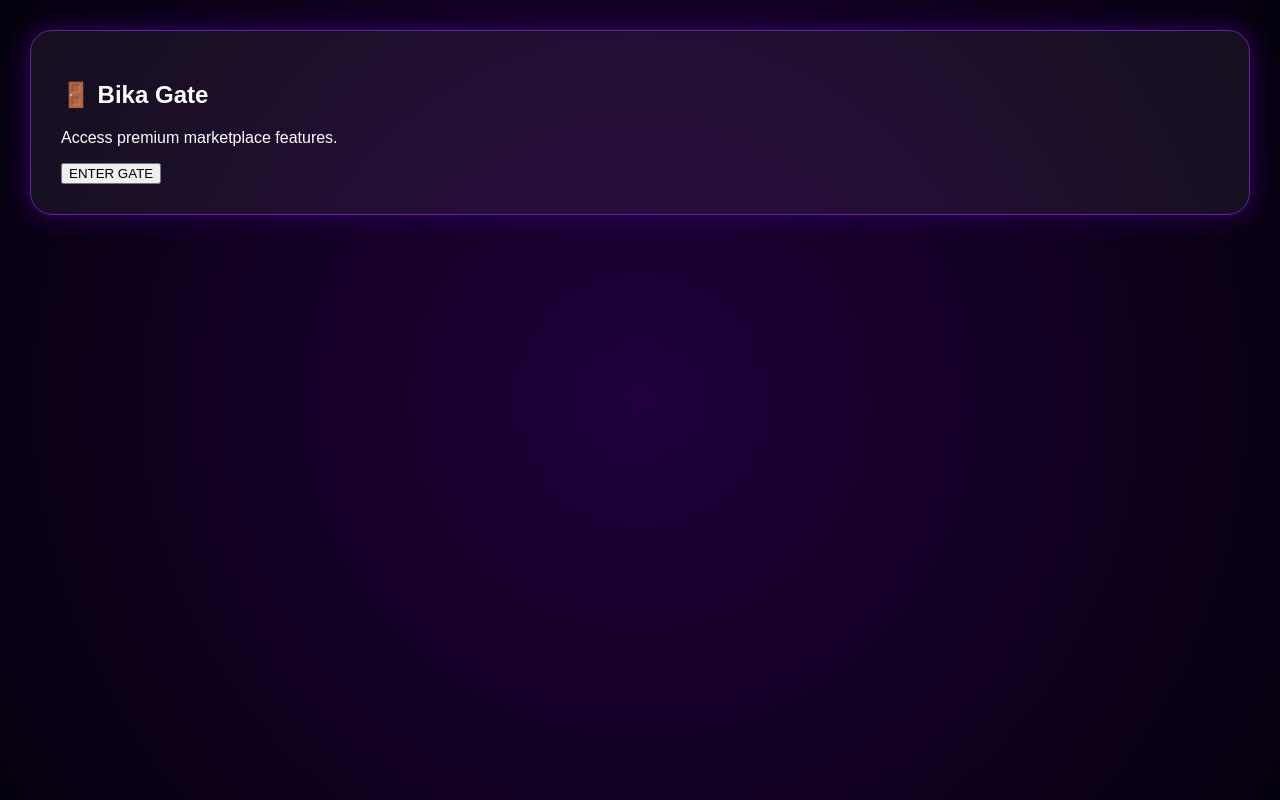
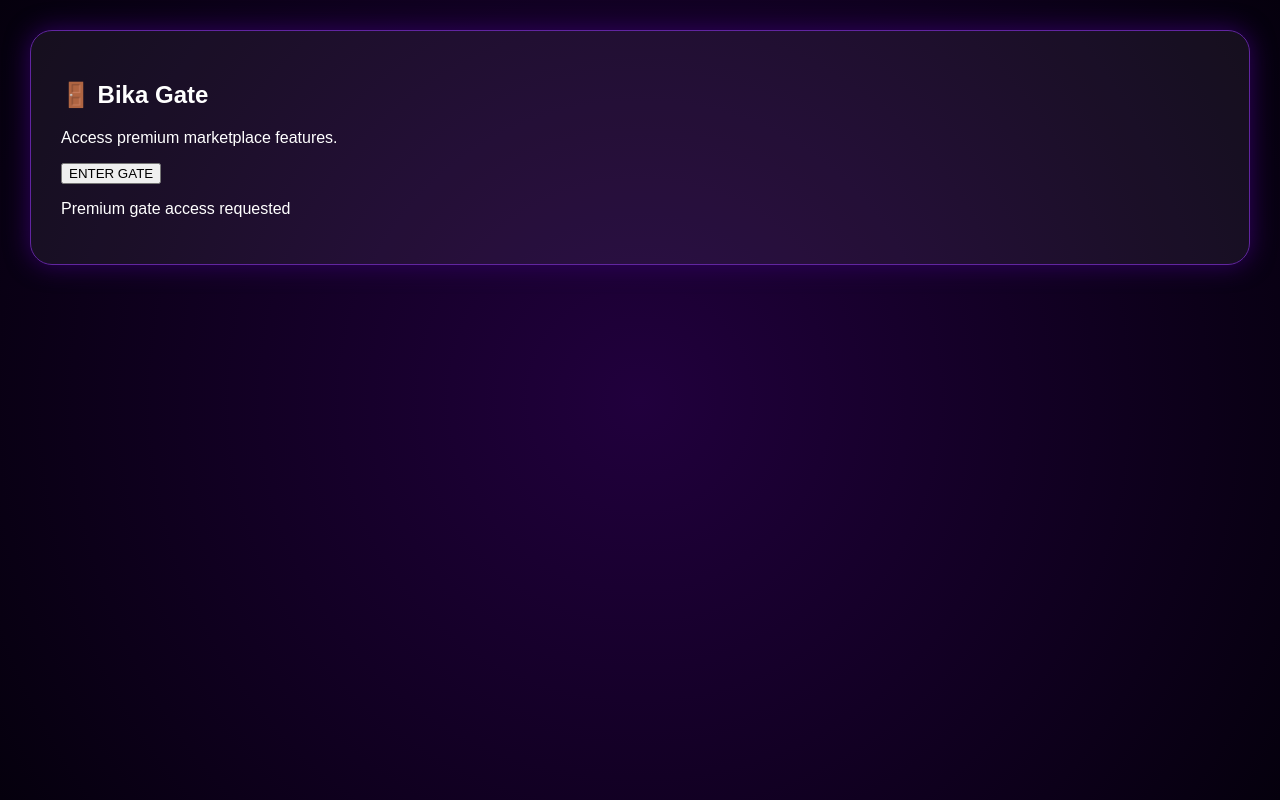
Before and after one commit to OfficialBika/Bika-Marketplace-, a Next.js app in the folder frontend/: page /gate in a window 1280 px wide. Both pictures are taken after a click on the button "ENTER GATE". Built offline with nearby package versions, Linux system fonts and the light colour scheme.

Commit message:
Add gate access interaction flow

```diff
--- a/frontend/app/gate/page.tsx
+++ b/frontend/app/gate/page.tsx
@@ -1,5 +1,22 @@
 "use client";
 
+import {useState} from "react";
+
 export default function Page(){
- return <main className="market-page"><section className="purchase-panel feature-glow"><h1>🚪 Bika Gate</h1><p>Access premium marketplace features.</p><button>ENTER GATE</button></section></main>;
+ const [message,setMessage]=useState("");
+
+ function enter(){
+  setMessage("Premium gate access requested");
+ }
+
+ return (
+  <main className="market-page">
+   <section className="purchase-panel feature-glow">
+    <h1>🚪 Bika Gate</h1>
+    <p>Access premium marketplace features.</p>
+    <button onClick={enter}>ENTER GATE</button>
+    {message && <p>{message}</p>}
+   </section>
+  </main>
+ );
 }
```
